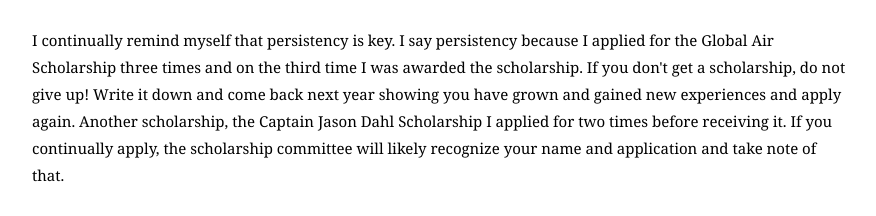
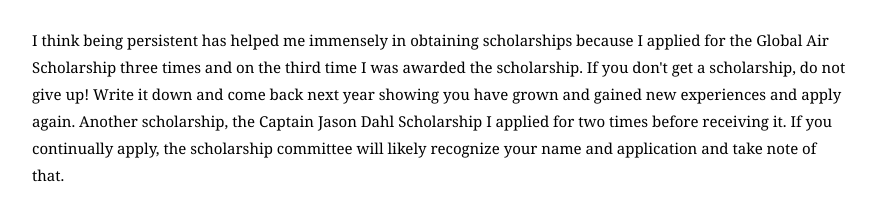
Before and after one commit to grace-kane/grace-kane, a plain HTML site: page blog.html in a window 1280 px wide. Shown: the part 684-900 px from the top of the page, without its empty margins (351-1227 px from the left). Drawn offline with Linux system fonts and the light colour scheme; files whose address does not match are found by name; a web font is replaced by a local one.

Commit message:
updating

```diff
--- a/blog.html
+++ b/blog.html
@@ -28,7 +28,7 @@
 
 									<h4>Since 2019 (my freshman year of college), I have submitted just over 100 scholarship applications and I am grateful to have received about 20 of them. They have not only been a huge assistance in my pursuit of a bachelors degree at Saint Louis University, but they have supported me financially in my flight training as well. Not only that, but the people and donors that I have connected with as a result of being a scholarship recipient have been so supportive and many of whom I keep in close contact with to this day.</h4>
 
-									<h4>I continually remind myself that persistency is key. I say persistency because I applied for the Global Air Scholarship three times and on the third time I was awarded the scholarship. If you don't get a scholarship, do not give up! Write it down and come back next year showing you have grown and gained new experiences and apply again. Another scholarship, the Captain Jason Dahl Scholarship I applied for two times before receiving it. If you continually apply, the scholarship committee will likely recognize your name and application and take note of that.</h4>
+									<h4>I think being persistent has helped me immensely in obtaining scholarships because I applied for the Global Air Scholarship three times and on the third time I was awarded the scholarship. If you don't get a scholarship, do not give up! Write it down and come back next year showing you have grown and gained new experiences and apply again. Another scholarship, the Captain Jason Dahl Scholarship I applied for two times before receiving it. If you continually apply, the scholarship committee will likely recognize your name and application and take note of that.</h4>
 
 									<h4>Some tips I have to share about applying to scholarships include:</h4>
 									<li><h4>Join the professional organization offering the scholarship. Some scholarships that I know of like Women in Aviation and Women in Corporate Aviation require you be a member of their organization to apply for scholarships. If you think about it, the $30 membership will pay off if you take the chance and apply and only get one scholarships. Plus, you have access to so many benefits beyond scholarships such as mentorship and networking.</h4></li>
```
